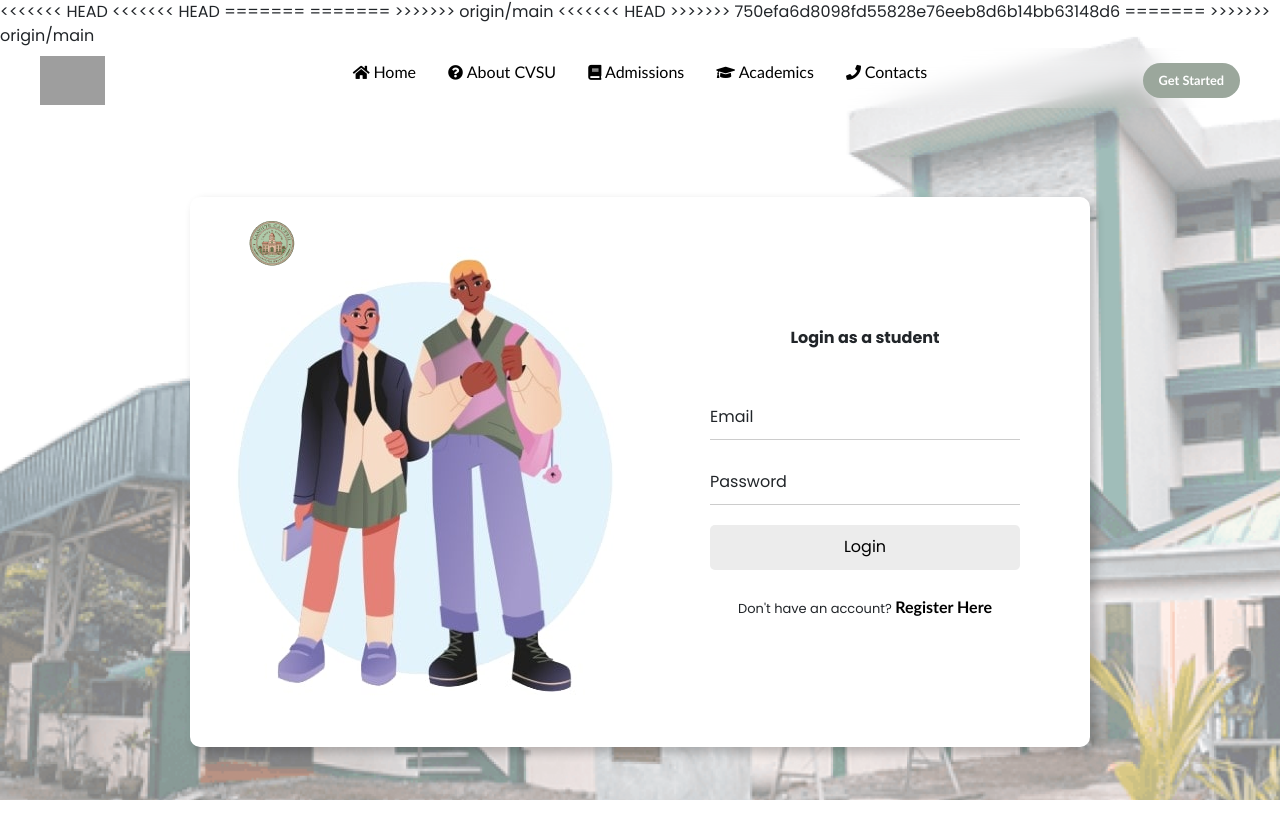
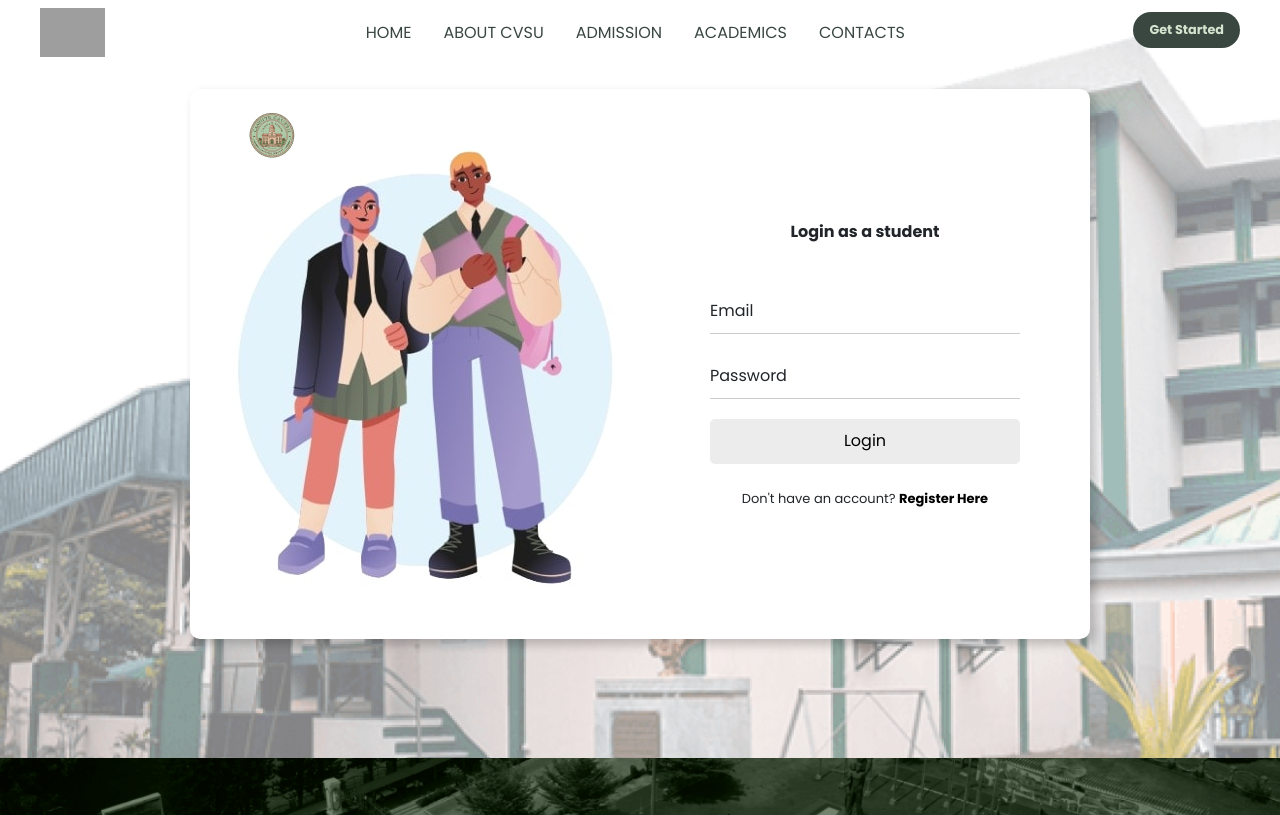
Before and after one commit to docurev111/Student-Admission-CVSU-IMUS-, a PHP site: page /Login.html in a window 1280 px wide. Shown: the top 815 px of the page. Run offline with PHP 8.4, Linux system fonts and the light colour scheme; grey boxes are pictures that could not be loaded.

Commit message:
updated about,login

```diff
--- a/Login.html
+++ b/Login.html
@@ -29,47 +29,48 @@
     integrity="sha384-YvpcrYf0tY3lHB60NNkmXc5s9fDVZLESaAA55NDzOxhy9GkcIdslK1eN7N6jIeHz"
     crossorigin="anonymous">
     </script>
-
-<<<<<<< HEAD
-<<<<<<< HEAD
 	<link rel="stylesheet" href="css/login.css"/>
 	<title>Nav Bar</title>
-=======
-=======
->>>>>>> origin/main
+
     <link rel="shortcut icon" type="image/x-icon" href="image/schoolicon.ico">
     <link rel="stylesheet" href="css/navbar.css"/>
-	<link rel="stylesheet" href="css/login.css"/>
     <link rel="stylesheet" href="css/footer.css"/>
 	<title>Login - Cavite State University Imus Campus</title>
-<<<<<<< HEAD
->>>>>>> 750efa6d8098fd55828e76eeb8d6b14bb63148d6
-=======
->>>>>>> origin/main
 </head>
 <body>
 <header>
-	<div class = "navbar">
-		<div class = "logo">
-				<a href="#">
-					<img class = "icon"
+	<div class="headerContainer">
+        <header class="nav-header">
+            <div class="navbar">
+                <div class="logo"><a href="#">
+                    <img class = "nav_logo"
                     img src="images/schoolname.png"
-                    alt="Cavite State University Logo"
-                    style="width: 100x; height: 49px;">
-			</a>
-		</div>
-		<ul class = "links">
-		<li><a href="hero"><i class="fas fa-home">&nbsp;</i>Home</a></li></ion-icon>
-		<li><a href="about"><i class="fa fa-question-circle" aria-hidden="true">&nbsp;</i>About CVSU</a></li>
-		<li><a href="admissions"><i class="fa fa-book" aria-hidden="true">&nbsp;</i>Admissions</a></li>
-		<li><a href="academics"><i class="fa fa-graduation-cap" aria-hidden="true">&nbsp;</i>Academics</a></li>
-		<li><a href="contacts"><i class="fa fa-phone" aria-hidden="true">&nbsp;</i>Contacts</a></li>
+                    alt="Cavite State University Logo" >
+                </a></div>
+                <ul class="links">
+                    <li><a href="#">HOME</a></li>
+                    <li><a href="#">ABOUT CVSU</a></li>
+                    <li><a href="#">ADMISSION</a></li>
+                    <li><a href="#">ACADEMICS</a></li>
+                    <li><a href="#">CONTACTS</a></li>
                 </ul>
-	<a href = "#" class = "action_btn">Get Started</a>
-	<div class = "toggle_btn">
+                <a href="" class="action_button">Get Started</a>
+                <div class="toggle_btn">
                     <i class="fa-solid fa-bars"></i>
                 </div>
             </div>
+
+            </div>
+
+            <div class="dropdown_menu">
+                <li><a href="#">HOME</a></li>
+                <li><a href="#">ABOUT CVSU</a></li>
+                <li><a href="#">ADMISSION</a></li>
+                <li><a href="#">ACADEMICS</a></li>
+                <li><a href="#">CONTACTS</a></li>
+                <li><a href="" class="action_button">Get Started</a></li>
+            </div></div>
+</header>
 
 <main>
     <div class="wrapper">
@@ -84,7 +85,7 @@
 
                 <div class="col-md-6 right">
                     <div class="input-box">
-                       <header>Login as a student</header>
+                       <header class="login-header">Login as a student</header>
                        <div class="input-field">
                             <input type="text" class="input" id="email" required="" autocomplete="off">
                             <label for="email">Email</label>
@@ -109,21 +110,15 @@
                         <li><a href="academics">Academics</a></li>
                         <li><a href="contacts">Contacts</a></li>
                         <li><a href = "#" class = "action_btn">Get Started</a></li>
-            </div>
-        </div>
+</div></div>
     </div>
 </div>
 
 <footer class="footer">
     <div class="container">
         <div class="footer-row">
-<<<<<<< HEAD
-                <div class="footer-icon">
-                    <img src="images/gov1.png">
-=======
             <div class="footer-col">
                 <img class="footer-icon" src="images/gov1.png" alt="Footer Icon">
->>>>>>> origin/main
             </div>
             <div class="footer-col">
                 <h4>GOVERNMENT LINKS</h4>
@@ -171,5 +166,15 @@ toggleBtn.onclick = function () {
 		: "fa-solid fa-bars"
 }
 </script>
+<script>
+    window.addEventListener('scroll', function () {
+    var header = document.querySelector('.nav-header');
+    if (window.scrollY > 0) {
+        header.classList.add('scrolled');
+    } else {
+        header.classList.remove('scrolled');
+    }
+});
+</script>
 </body>
 </html>
--- a/css/footer.css
+++ b/css/footer.css
@@ -2,13 +2,6 @@
 body{
 	line-height: 1.5;
 	font-family: 'Poppins', sans-serif;
-}
-
-
-html, body {
-    height: 100%;
-    margin: 0;
-    padding: 0;
 }
 
 *{
@@ -62,6 +55,7 @@ ul{
     margin-top: 30px;
     height: auto;
 	box-sizing: border-box;
+	z-index: 1;
 }
 
 .footer-col{
--- a/css/login.css
+++ b/css/login.css
@@ -70,7 +70,7 @@ img.logo {
     padding-top: 20px;
 }
 
-.input-box header {
+.login-header {
     font-weight: 700;
     text-align: center;
     margin-bottom: 45px;
--- a/css/navbar.css
+++ b/css/navbar.css
@@ -1,48 +1,115 @@
-* {
+@import url('https://fonts.googleapis.com/css2?family=Poppins:wght@500&display=swap');
+
+:root{
+    --header-height: 3.5rem;
+
+    /* ======Colors======= */
+    --title-color:hsl(0,0%,95%);
+    --text-color:hsl(0,0%,70%);
+    --text-color-light:hsl(0,0%,60%);
+    --body-color:hsl(0,0%,0%);
+    --container-color:hsl(0,0%,8%);
+
+    /* ======Font and Typography===== */
+    --body-font: "Poppins",sans-serif;
+    --second-font: "Monsterrat", sans-serif;
+    --biggest-font-size: 2.75rem;
+    --h1-font-size: 1.5rem;
+    --h2-font-size: 1.25rem;
+    --h3-font-size: 1rem;
+    --normal-font-size: .938rem;
+    --small-font-size: .813rem;
+    --smaller-font-size: .75rem;
+
+    /* ===Font Weight=== */
+    --font-regular: 400;
+    --font-medium: 500;
+    --font-semi-bold: 600;
+
+    /* ===== Z index ==== */
+    --z-tooltip: 10;
+    --z-fixed: 100;
+
+    /* ===== Responsive Typpgraphy ==== */
+     @media screen and (min-width: 1152px) {
+        :root{
+            --biggest-font-size: 5.5rem;
+            --h1-font-size: 2.5rem;
+            --h2-font-size: 1.5rem;
+            --h3-font-size: 1.25rem;
+            --normal-font-size: 1rem;
+            --small-font-size: .875rem;
+            --smaller-font-size: .813rem;
+        }
+     }
+
+}
+*  {
     margin: 0;
     padding: 0;
     box-sizing: border-box;
-    font-family: 'Lucida Sans', 'Lucida Sans Regular', 'Lucida Grande', 'Lucida Sans Unicode', Geneva, Verdana, sans-serif;
+    font-family: 'Poppins', sans-serif;
 }
 
 body {
-    height: 100vh;
-    background-color: white;
     background-image: url('../images/schoolbg.png');
     background-size: cover;
     background-repeat: no-repeat;
+    background-attachment: fixed; /* Ensure the background stays in place */
     background-position: center;
+    min-height: 100vh; /* Ensure body covers the full viewport height */
+    display: flex;
+    flex-direction: column; /* Ensure the footer stays at the bottom */
 }
 
-li {
+/*start of header*/
+.nav-header {
+    position: fixed;
+    top: 0;
+    left: 0;
+    width: 100%;
+    padding: 0 2rem;
+    background: transparent;
+    display: flex;
+    justify-content: space-between;
+    align-items: center;
+    z-index: 99;
+    transition: all 0.5s;
+}
+
+.nav-header.scrolled {
+    background-color:rgba(58, 71, 65, 0.6);
+    backdrop-filter: blur(15px);
+    transition: background-color 1s ease-in-out;
+    height: 65px;
+}
+
+.logo img {
+    width: 100x;
+    height: 49px;
+    margin-bottom: 5px;
+    user-select: none;
+}
+
+li{
     list-style: none;
 }
 
-a {
-    font-family: 'Gill Sans', 'Gill Sans MT', Calibri, 'Trebuchet MS', sans-serif;
-    text-decoration: none;
-    color: #000;
+
+.links a{
+    text-decoration:none;
+    color:#3A4741;
     font-size: 1rem;
+
 }
 
-a:hover {
-    color: orange;
+.links a:hover{
+    color: #D5E4CF;
+    transform-origin: left;
+    transform: scaleX(1);
 }
 
-position: relative;
-  z-index: 1; /* Lower z-index */
-
-/* HEADER */
-header {
-    backdrop-filter: blur(10px);
-    padding: 0 2rem;
-    position: sticky;
-    top: 0;
-}
-
-.navbar {
-    position: sticky;
-    top: 0;
+.navbar{
     width: 100%;
     height: 60px;
     max-width: 1200px;
@@ -50,26 +117,34 @@ header {
     display: flex;
     align-items: center;
     justify-content: space-between;
-    z-index: 2;
-    backdrop-filter: blur(10px);
 }
 
-.navbar .links {
+.navbar .logo a{
+    font-size: 1.5rem;
+    font-weight: bold;
+}
+
+.navbar .links{
     display: flex;
     gap: 2rem;
+    padding-top: 11px;
 }
 
-.navbar .toggle_btn {
+.navbar .toggle_btn{
     color: black;
     font-size: 1.5rem;
     cursor: pointer;
     display: none;
+
 }
 
-.action_btn {
-    background-color: #9BA79C;
-    color: #fff;
+.action_button{
+    text-decoration:none;
+    color: #D5E4CF;
+    font-size: 1rem;
+    background-color: #3A4741;
     padding: 0.5rem 1rem;
+    margin-bottom: 10px;
     border: none;
     outline: none;
     border-radius: 20px;
@@ -79,64 +154,96 @@ header {
     transition: scale 0.2 ease;
 }
 
-.action_btn:hover {
+.action_button:hover{
     scale: 1.05;
-    color: #fff;
+    color: #AFC2AE;
 }
 
-.action_btn:active {
+.action_button:active{
     scale: 0.95;
 }
 
 /* DROPDOWN MENU */
-.dropdown_menu {
+.dropdown_menu{
     display: none;
     position: absolute;
+    position: fixed;
     right: 2rem;
     top: 60px;
+    margin-top: 10px;
+    height: 0;
     width: 300px;
-    height: 0;
-    background: rgba(255, 255, 255, 0.1);
+    background: rgba(58, 71, 65, 0.2);
     backdrop-filter: blur(15px);
     border-radius: 10px;
     overflow: hidden;
     transition: height 0.2s cubic-bezier(0.175, 0.885, 0.32, 1.275);
+    z-index: 999;
 }
 
 .dropdown_menu.open {
-    height: 280px;
+    height: 320px;
 }
 
-.dropdown_menu li {
+.dropdown_menu li{
     padding: 0.7rem;
     display: flex;
     align-items: center;
     justify-content: center;
 }
 
-.dropdown_menu .action_btn {
+.dropdown_menu .action_button{
     width: 100%;
     display: flex;
     justify-content: center;
+    color: #D5E4CF;
 }
 
-/* RESPONSIVE DESIGN */
-@media (max-width: 992px) {
+.dropdown_menu a{
+    text-decoration:none;
+    color: #3A4741;
+    font-size: 1rem;
+}
+
+/* Display Flex Container */
+.display {
+    display: flex;
+    flex-wrap: wrap;
+    justify-content: center;
+    align-items: flex-end;
+    gap: 20px;
+
+}
+
+.icon {
+    font-size: 2rem;
+    color: #3A4741;
+    margin-bottom: 10px;
+}
+
+h4 {
+    font-size: 1.2rem;
+    color: #3A4741;
+}
+
+/* Responsive Styles */
+@media (max-width:992px) {
     .navbar .links,
-    .navbar .action_btn {
+    .navbar .action_button{
         display: none;
     }
 
-    .navbar .toggle_btn {
+    .navbar .toggle_btn{
         display: block;
     }
 
-    .dropdown_menu {
+    .dropdown_menu{
         display: block;
     }
 }
 
-@media (max-width: 576px) {
+
+@media (max-width: 576px){
     .dropdown_menu {
         left: 2rem;
         width: unset;
```
Also changed, not shown: About.html (+46 -26 lines), css/about.css (+14 -1 lines). Lines whose indentation alone changed are shown as unchanged.
